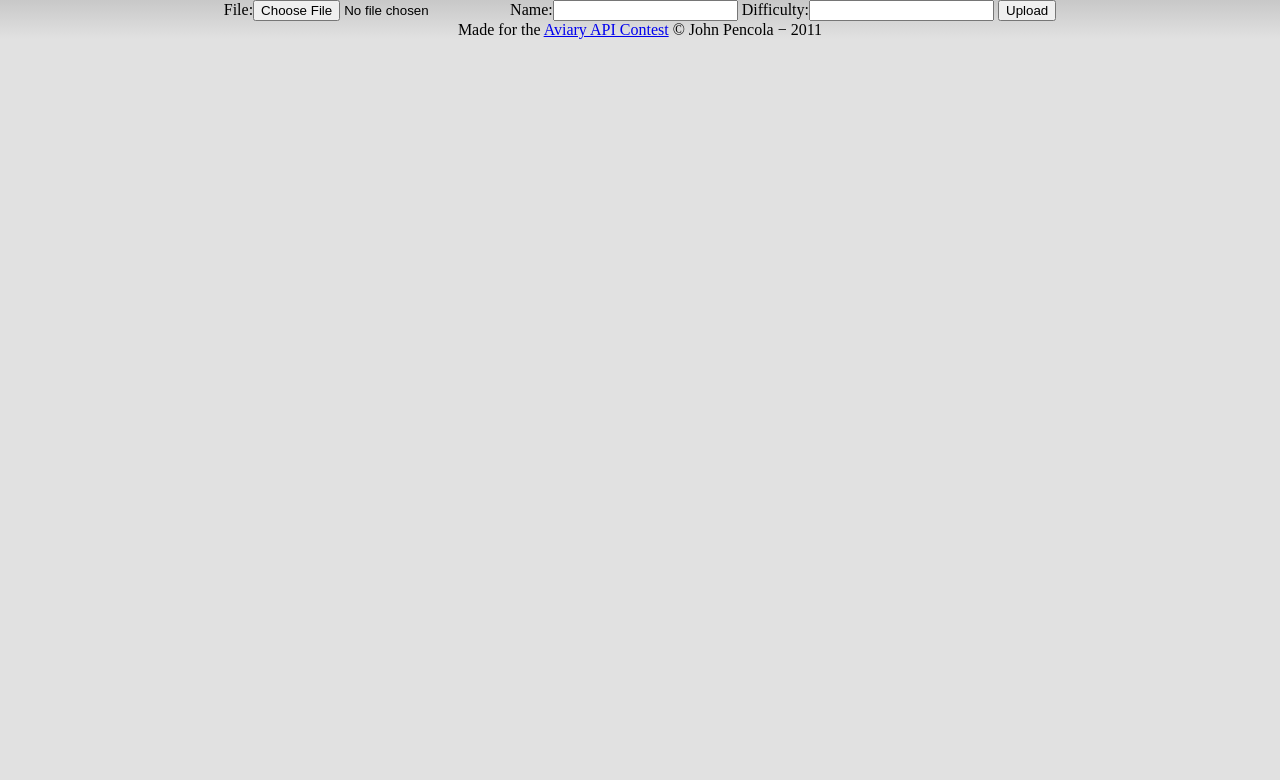
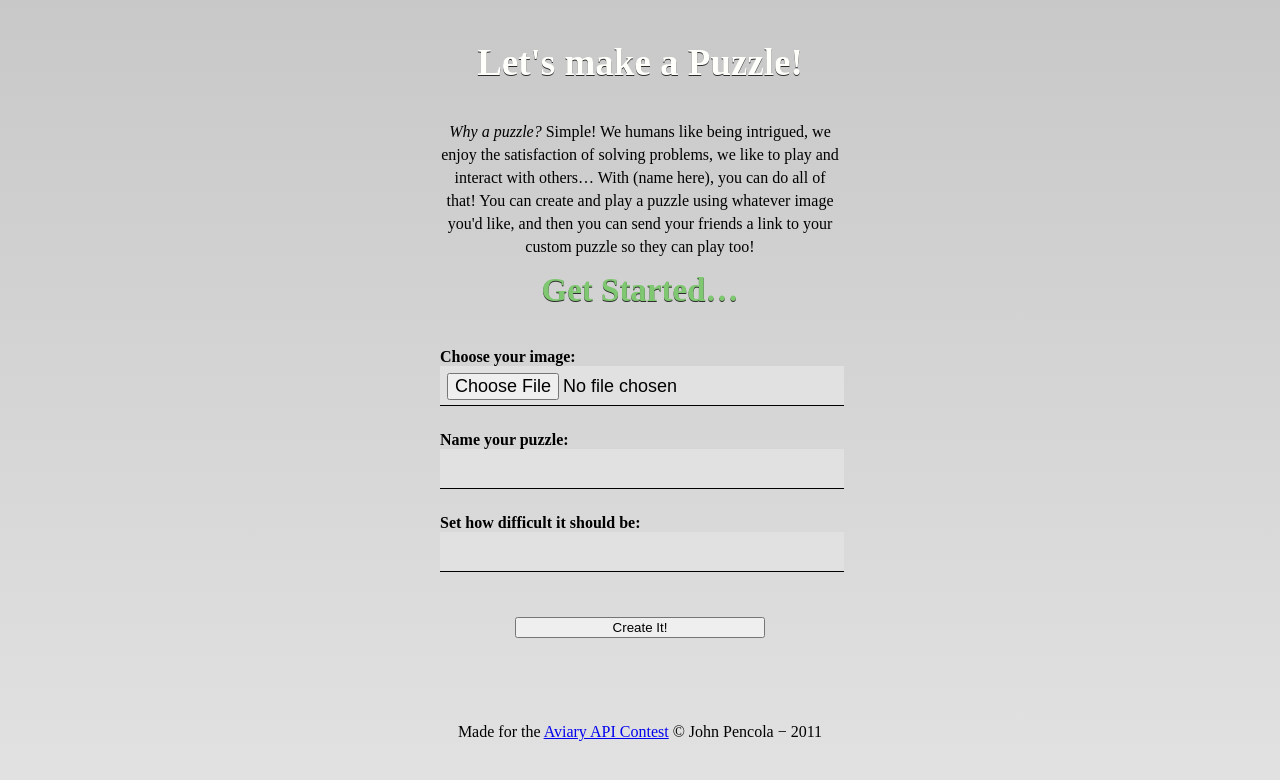
Before and after one commit to jpencola/Honey, a Django app: page /create_puzzle/ in a window 1280 px wide. Shown: the top 780 px of the page. Run offline with Django 3.2, Linux system fonts and the light colour scheme; parts of the project's set-up code (start-up, migrations or seed data) failed here and were passed over.

Commit message:
Lots 'o visual updates for both templates. Getting the create form all shaped up. Still need to display validation.

```diff
--- a/bumblebee/puzzle/static/css/global.css
+++ b/bumblebee/puzzle/static/css/global.css
@@ -9,3 +9,25 @@ body{
 	background: -moz-linear-gradient(top,  #C8C8C8,  #e1e1e1);
 	background-repeat: no-repeat;
 }
+
+h1 {
+	font-size: 37px;
+	color: #FFFFFB;
+	margin: 0;
+	line-height: 65px;
+	text-shadow: rgba(3, 3, 3, 0.796875) 0px 1px 0px;
+}
+
+h2 {
+	font-size: 33px;
+	color: #7FC771;
+	margin: 0;
+	line-height: 65px;
+	text-shadow: rgba(3, 3, 3, 0.796875) 0px 1px 0px;
+}
+
+.tip {
+	font-size: 14px;
+	background-color: #eee;
+	padding: 6px;
+}
--- a/bumblebee/website/static/css/site.css
+++ b/bumblebee/website/static/css/site.css
@@ -1,11 +1,51 @@
-html { background-color: #e1e1e1; }
-body{
-	margin: 0;
-	padding: 0;
-	text-align:center;
+body {
+	padding: 30px;
+}
+
+div#content {
+	margin: 0 auto;
+}
+
+div#content div.intro {
+	width: 400px;
+	margin: 0 auto;
+	margin-top: 25px;
+	line-height: 23px;
+}
+
+form {
+	margin: 25px 0 65px 0;
+}
+
+form .fieldWrapper {
+	width: 400px;
+	text-align: left;
+	margin: 0 auto;
+	margin-bottom: 25px;
+	font-weight: bolder;
+}
+
+form div.fieldWrapper input {
+	border: none;
+	border-bottom: solid 1px #000;
 	background-color: #e1e1e1;
-	filter: progid:DXImageTransform.Microsoft.gradient(startColorstr='#C8C8C8', endColorstr='#e1e1e1');
-	background: -webkit-gradient(linear, left top, left bottom, from(#C8C8C8), to(#e1e1e1));
-	background: -moz-linear-gradient(top,  #C8C8C8,  #e1e1e1);
-	background-repeat: no-repeat;
+	height: 25px;
+	width: 390px;
+	font-size: 18px;
+	padding: 7px;
 }
+
+form div.fieldWrapper input:hover {
+	background-color: #EEEEEE;
+	border-bottom: dashed 1px #000;
+}
+
+input[type=file] {
+	width: 200px;
+}
+
+input[type=submit] {
+	margin: 0 auto;
+	width: 250px;
+	margin: 20px;
+}
--- a/bumblebee/website/templates/create-puzzle.html
+++ b/bumblebee/website/templates/create-puzzle.html
@@ -4,12 +4,35 @@
 	<link rel="stylesheet" href="{{ STATIC_URL }}css/site.css">
 {% endblock head_include %}
 
-{% block title %}Your Puzzle Game!{% endblock title %}
+{% block title %}Let's Make a Puzzle To Share!{% endblock title %}
 
 {% block content %}
+	<h1>Let's make a Puzzle!</h1>
+	<div class="intro">
+		<em>Why a puzzle?</em> Simple! We humans like being intrigued, we enjoy the satisfaction of solving
+		problems, we like to play and interact with others&hellip;
+		With (name here), you can do all of that! You can create and play a puzzle using whatever image you'd like,
+		and then you can send your friends a link to your custom puzzle so they can play too!
+	</div>
+	<h2>Get Started&hellip;</h2>
 	<form enctype="multipart/form-data" method="post" action=".">
 		{% csrf_token %}
-		{{ form }}
-		<input type="submit" value="Upload"></input>
+		{{ form.non_field_errors }}
+		<div class="fieldWrapper">
+			{{ form.file.errors }}
+			<label for="id_file">Choose your image:</label>
+			{{ form.file }}
+		</div>
+		<div class="fieldWrapper">
+			{{ form.name.errors }}
+			<label for="id_name">Name your puzzle:</label>
+			{{ form.name }}
+		</div>
+		<div class="fieldWrapper">
+			{{ form.difficulty.errors }}
+			<label for="id_difficulty">Set how difficult it should be:</label>
+			{{ form.difficulty }}
+		</div>
+		<input type="submit" value="Create It!"></input>
 	</form>
 {% endblock content %}
```
Also changed, not shown: bumblebee/puzzle/static/css/puzzle.css (+15 -8 lines), bumblebee/puzzle/templates/puzzle.html (+8 -7 lines).
